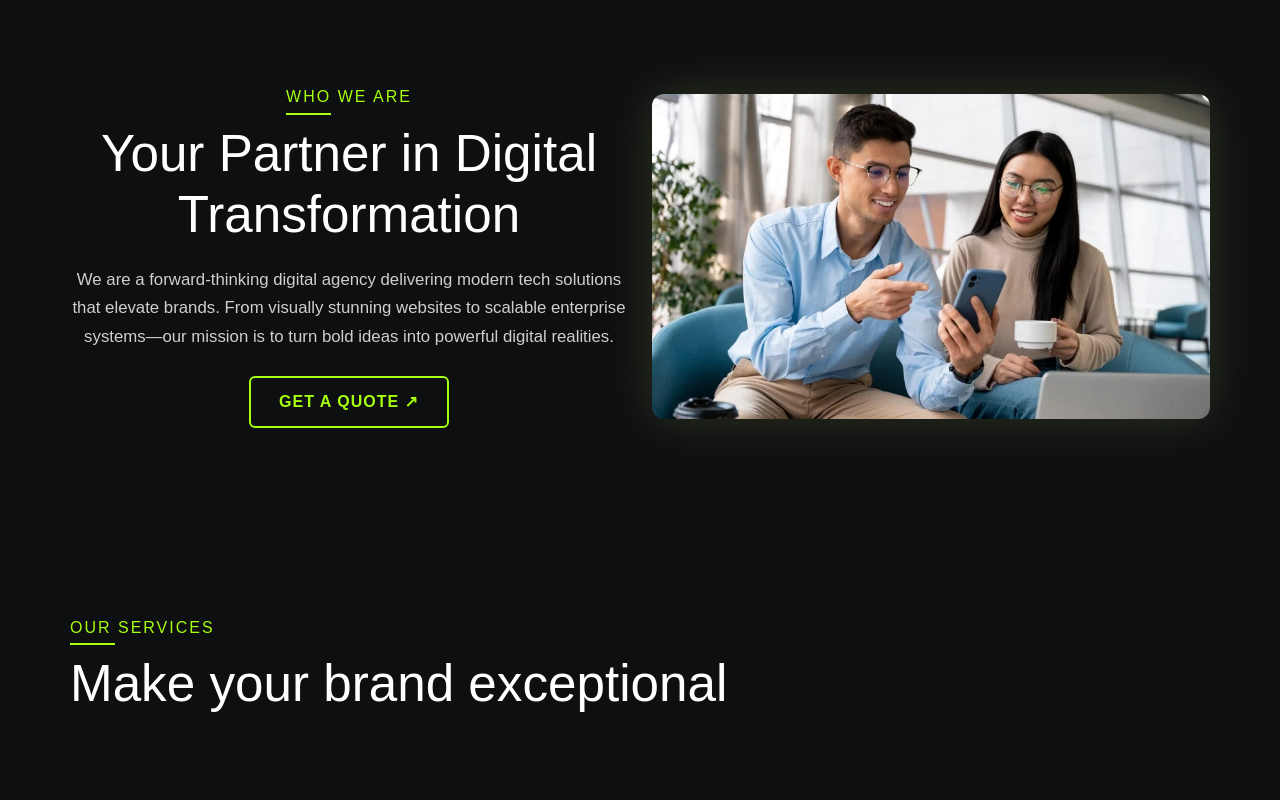
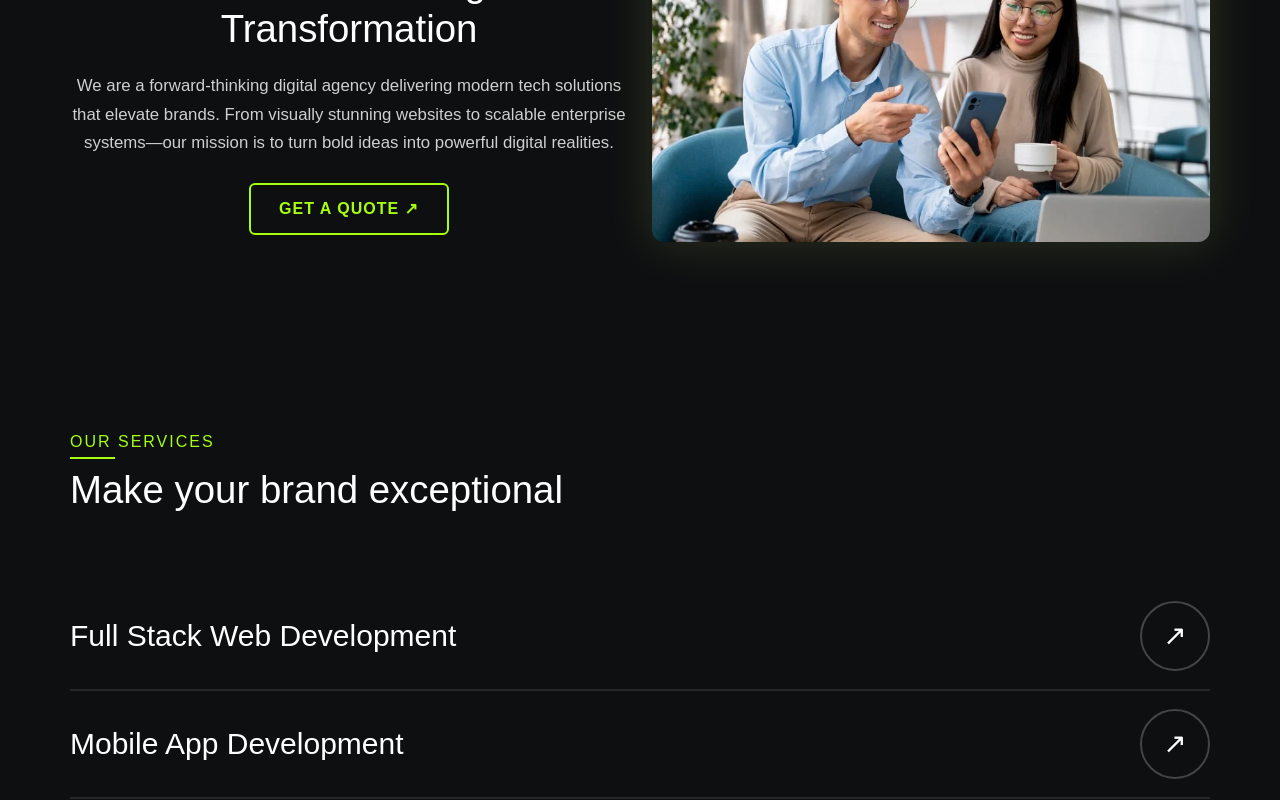
Before and after one commit to Zeeshanprojects/Corebizlabs, a React (Vite) app in the folder corebizlabs/: page / in a window 1280 px wide. Shown: the part 1720-2520 px from the top of the page. Built offline with nearby package versions, Linux system fonts and the light colour scheme; a web font is replaced by a local one.

Commit message:
updated-code

```diff
--- a/corebizlabs/src/Pages/Home.css
+++ b/corebizlabs/src/Pages/Home.css
@@ -87,7 +87,7 @@ border: 1px solid gray !important;
 
 /* Big Titles */
 .section-title {
-  font-size: clamp(32px, 4vw, 58px);
+  font-size: clamp(32px, 3vw, 58px);
   font-weight: 20;
   color: #ffffff;
   line-height: 1.2;
@@ -210,7 +210,7 @@ border: 1px solid gray !important;
 }
 
 .service-item {
-  font-size: 35px !important;
+  font-size: 30px !important;
   color: white !important;
   display: flex;
   justify-content: space-between;
@@ -221,7 +221,9 @@ border: 1px solid gray !important;
   transition: color 0.3s ease;
   position: relative;
 }
-
+.service-item:hover{
+  color: #A1FF23 !important;
+}
 .arrow-circle {
   font-size: 28px;
   width: 70px;
--- a/corebizlabs/src/Pages/Home.jsx
+++ b/corebizlabs/src/Pages/Home.jsx
@@ -133,7 +133,7 @@ useEffect(() => {
             <ul className="services-list">
               <li className="service-item">
 
-                Full Stack Web Development
+              Full Stack Web Development
                 <span class="arrow-circle">↗</span>
               </li>
               <li className="service-item">
@@ -277,14 +277,17 @@ useEffect(() => {
       <h2 className="section-title">
         Transforming Vision <br /> Into Reality
       </h2>
-      <p className="section-text">
-        From concept to execution, we help businesses break barriers,
-        accelerate growth, and compete with confidence in the digital world.
-      </p>
+    <p className="section-text">
+  At Corebiz Labs, we turn ideas into powerful digital experiences. From concept
+  to execution, our strategy-driven approach helps businesses accelerate growth,
+  improve efficiency, and stand out in the digital world.
+  <br />
 
+</p>
+      <button className="quote-btn">Get a Quote ↗</button>
     </div>
 <div className="col-12 col-sm-12 col-lg-6">
-    <img src={Images.image2} alt="image2" className="accordion-img" />
+    <img src={Images.image2} alt="image2" className="about-img"/>
 </div>
     {/* Right Side – Accordion */}
 
```
